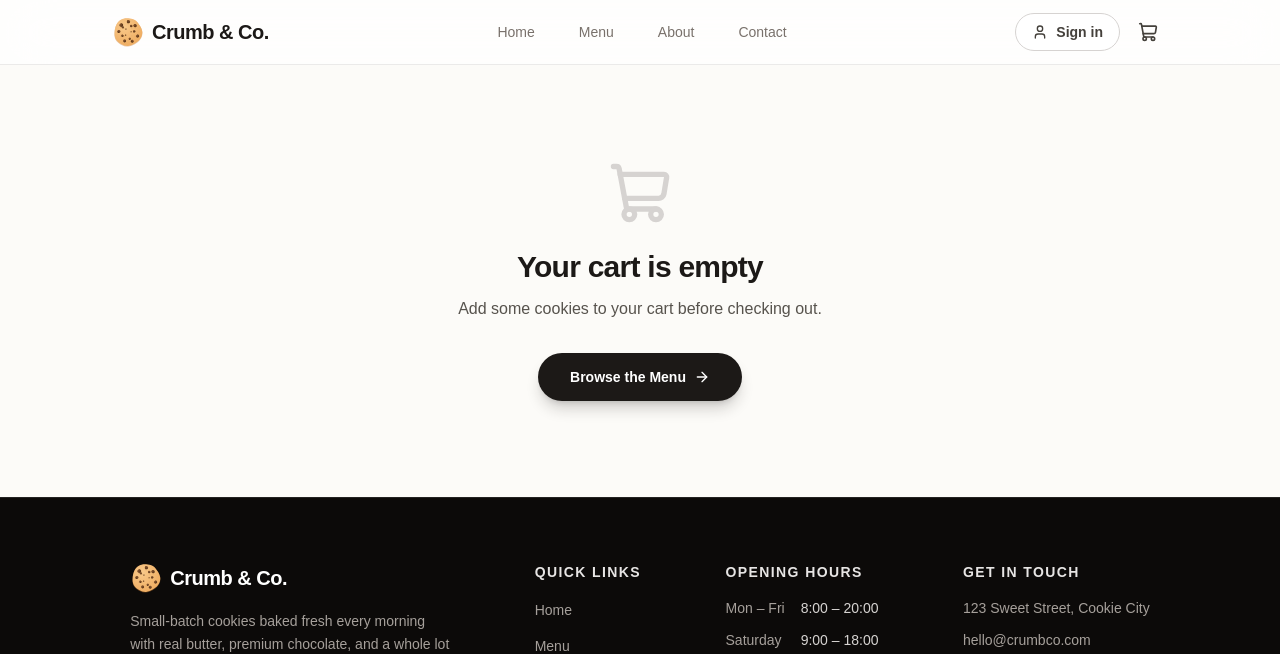
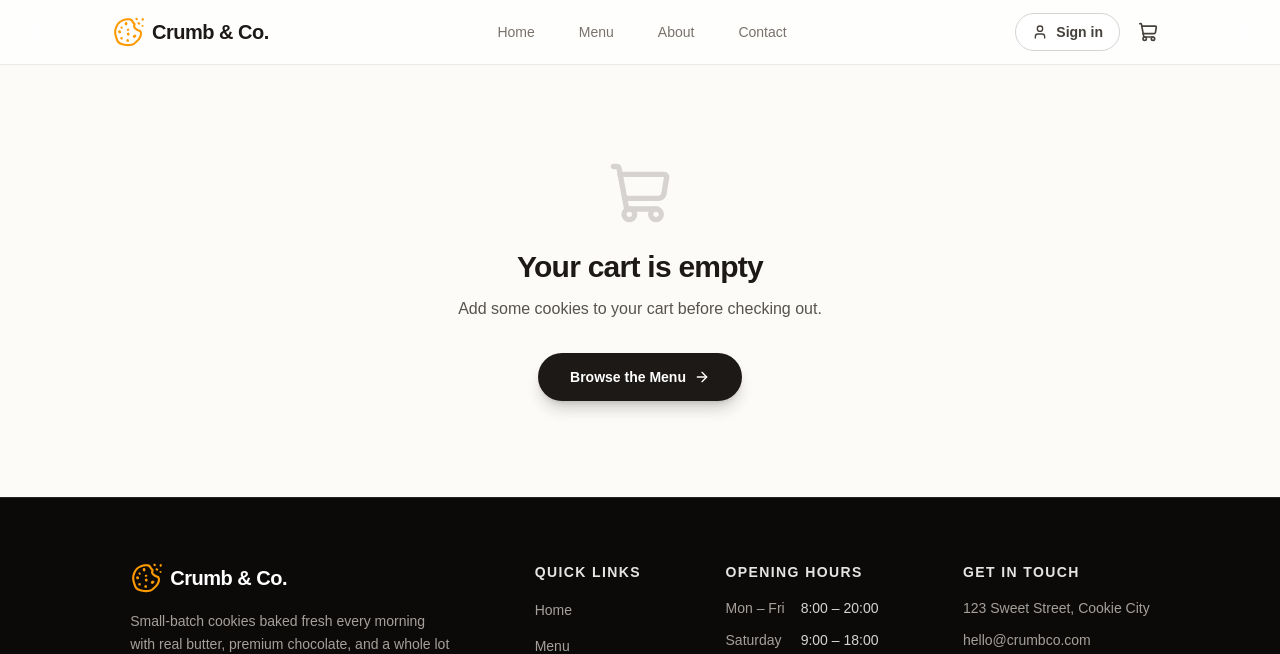
Before and after one commit to juliarina/cookie-store, a React (Vite) app: page /checkout in a window 1280 px wide. Shown: the top 654 px of the page. Built offline with nearby package versions, Linux system fonts and the light colour scheme.

Commit message:
style: replace cookie logo with react-icons RxCookie

```diff
--- a/package.json
+++ b/package.json
@@ -22,6 +22,7 @@
     "radix-ui": "^1.6.7",
     "react": "^19.2.8",
     "react-dom": "^19.2.8",
+    "react-icons": "^5.7.0",
     "react-router": "^7.18.2",
     "shadcn": "^4.18.0",
     "tailwind-merge": "^3.6.0",
--- a/src/components/CookieIcon.tsx
+++ /dev/null
@@ -1,130 +0,0 @@
-function polar(radius: number, angleDeg: number) {
-  const a = (angleDeg * Math.PI) / 180
-  return { x: 16 + radius * Math.cos(a), y: 16 + radius * Math.sin(a) }
-}
-
-function ring(radius: number, count: number, startDeg: number) {
-  return Array.from({ length: count }, (_, i) =>
-    polar(radius, startDeg + (i * 360) / count),
-  )
-}
-
-function pseudo(seed: number) {
-  return Math.abs(Math.sin(seed * 127.1) * 43758.5453) % 1
-}
-
-function blobPath(cx: number, cy: number, baseR: number, points: number) {
-  const pts = Array.from({ length: points }, (_, i) => {
-    const a = (i / points) * Math.PI * 2
-    const r =
-      baseR +
-      0.35 * Math.sin(a * 3 + 1.2) +
-      0.2 * Math.sin(a * 5 + 0.4) +
-      0.08 * Math.sin(a * 7 + 2.2)
-    return { x: cx + r * Math.cos(a), y: cy + r * Math.sin(a) }
-  })
-  const n = pts.length
-  let d = `M ${pts[0].x} ${pts[0].y}`
-  for (let i = 0; i < n; i++) {
-    const p0 = pts[(i - 1 + n) % n]
-    const p1 = pts[i]
-    const p2 = pts[(i + 1) % n]
-    const p3 = pts[(i + 2) % n]
-    const cp1x = p1.x + (p2.x - p0.x) / 6
-    const cp1y = p1.y + (p2.y - p0.y) / 6
-    const cp2x = p2.x - (p3.x - p1.x) / 6
-    const cp2y = p2.y - (p3.y - p1.y) / 6
-    d += ` C ${cp1x} ${cp1y} ${cp2x} ${cp2y} ${p2.x} ${p2.y}`
-  }
-  d += " Z"
-  return d
-}
-
-const cookiePath = blobPath(16, 16, 13.8, 24)
-const shadowPath = blobPath(16, 16.5, 14, 24)
-
-function jitteredRing(
-  radius: number,
-  count: number,
-  startDeg: number,
-  baseScale: number,
-  scaleSpread: number,
-  seed: number,
-) {
-  return Array.from({ length: count }, (_, i) => {
-    const angle = startDeg + (i * 360) / count + (pseudo(seed + i) - 0.5) * 24
-    const r = radius + (pseudo(seed + 100 + i) - 0.5) * 2
-    const pos = polar(r, angle)
-    return {
-      x: pos.x,
-      y: pos.y,
-      rotate: (pseudo(seed + 200 + i) - 0.5) * 120,
-      scale: baseScale + pseudo(seed + 300 + i) * scaleSpread,
-    }
-  })
-}
-
-const chips = [
-  ...jitteredRing(3.8, 3, 0, 0.5, 0.2, 1),
-  ...jitteredRing(6.8, 5, 0, 0.85, 0.25, 11),
-  ...jitteredRing(9.6, 7, 18, 1.2, 0.4, 21),
-]
-
-const crumbs = [
-  ...ring(5.4, 4, 45),
-  ...ring(8.2, 6, 30),
-]
-
-export default function CookieIcon({ className }: { className?: string }) {
-  return (
-    <svg viewBox="0 0 32 32" fill="none" className={className} aria-hidden="true">
-      <defs>
-        <radialGradient id="cc-dough" cx="0.35" cy="0.3" r="1">
-          <stop offset="0%" stopColor="#F9C98A" />
-          <stop offset="70%" stopColor="#EFAE63" />
-          <stop offset="100%" stopColor="#E09B4E" />
-        </radialGradient>
-        <radialGradient id="cc-chip" cx="0.35" cy="0.3" r="1.1">
-          <stop offset="0%" stopColor="#7A4A28" />
-          <stop offset="100%" stopColor="#46290F" />
-        </radialGradient>
-        <g id="cc-chip-shape">
-          <path
-            d="M0 -1.1 C0.7 -1.2 1.2 -0.7 1.2 0 C1.2 0.7 0.7 1.2 0 1.2 C-0.7 1.2 -1.2 0.7 -1.2 0 C-1.2 -0.7 -0.7 -1.2 0 -1.1 Z"
-            fill="url(#cc-chip)"
-          />
-          <path
-            d="M-0.5 -0.6 C-0.1 -0.8 0.4 -0.7 0.7 -0.3"
-            fill="none"
-            stroke="#8A5A33"
-            strokeWidth="0.4"
-            strokeLinecap="round"
-          />
-        </g>
-      </defs>
-
-      <path d={shadowPath} fill="#C4762C" opacity="0.4" />
-
-      <path d={cookiePath} fill="url(#cc-dough)" />
-
-      {crumbs.map((crumb) => (
-        <circle
-          key={`crumb-${crumb.x.toFixed(1)}-${crumb.y.toFixed(1)}`}
-          cx={crumb.x}
-          cy={crumb.y}
-          r="0.6"
-          fill="#DCA463"
-          opacity="0.5"
-        />
-      ))}
-
-      {chips.map((chip) => (
-        <use
-          key={`chip-${chip.x.toFixed(1)}-${chip.y.toFixed(1)}`}
-          href="#cc-chip-shape"
-          transform={`translate(${chip.x} ${chip.y}) rotate(${chip.rotate}) scale(${chip.scale})`}
-        />
-      ))}
-    </svg>
-  )
-}
--- a/src/components/layout/Footer.tsx
+++ b/src/components/layout/Footer.tsx
@@ -1,5 +1,5 @@
 import { Link } from "react-router"
-import CookieIcon from "../CookieIcon"
+import { RxCookie } from "react-icons/rx"
 
 const quickLinks = [
   { to: "/", label: "Home" },
@@ -23,7 +23,7 @@ export default function Footer() {
         <div className="flex flex-col gap-12 lg:flex-row lg:items-start lg:justify-around">
           <div className="max-w-lg lg:max-w-xs">
             <div className="flex items-center gap-2">
-              <CookieIcon className="h-8 w-8 text-amber-500" />
+              <RxCookie className="h-8 w-8 text-amber-500" />
               <span className="font-logo text-xl font-bold tracking-tight text-white">
                 Crumb & Co.
               </span>
--- a/src/components/layout/Header.tsx
+++ b/src/components/layout/Header.tsx
@@ -1,7 +1,7 @@
 import { useEffect, useRef, useState } from "react"
 import { Link, NavLink, useLocation, useNavigate } from "react-router"
 import { Minus, Plus, ShoppingCart, Trash2, User } from "lucide-react"
-import CookieIcon from "../CookieIcon"
+import { RxCookie } from "react-icons/rx"
 import { useCart } from "../../context/CartContext"
 import { Sheet, SheetContent, SheetTrigger } from "../ui/sheet"
 
@@ -59,7 +59,7 @@ export default function Header() {
           className="group flex items-center gap-2"
           onClick={() => setOpen(false)}
         >
-          <CookieIcon className="h-8 w-8 text-amber-500 transition-transform duration-300 group-hover:rotate-12" />
+          <RxCookie className="h-8 w-8 text-amber-500 transition-transform duration-300 group-hover:rotate-12" />
           <span className="font-logo text-xl font-bold tracking-tight text-stone-900">
             Crumb & Co.
           </span>
@@ -138,7 +138,7 @@ export default function Header() {
                           className="flex items-center gap-3 py-3"
                         >
                           <div className="flex h-10 w-10 shrink-0 items-center justify-center rounded-2xl bg-amber-50">
-                            <CookieIcon className="h-8 w-8 text-amber-500" />
+                            <RxCookie className="h-8 w-8 text-amber-500" />
                           </div>
                           <div className="min-w-0 flex-1">
                             <p className="truncate text-sm font-semibold text-stone-900">
--- a/src/pages/Checkout.tsx
+++ b/src/pages/Checkout.tsx
@@ -1,7 +1,7 @@
 import { useState, type FormEvent } from "react"
 import { Link } from "react-router"
 import { ArrowRight, ShoppingCart, Trash2 } from "lucide-react"
-import CookieIcon from "../components/CookieIcon"
+import { RxCookie } from "react-icons/rx"
 import { useCart } from "../context/CartContext"
 
 const inputClasses =
@@ -201,7 +201,7 @@ export default function Checkout() {
             {items.map((item) => (
               <li key={item.cookie.id} className="flex items-center gap-3 py-4">
                 <div className="flex h-11 w-11 shrink-0 items-center justify-center rounded-2xl bg-amber-50">
-                  <CookieIcon className="h-9 w-9 text-amber-500" />
+                  <RxCookie className="h-9 w-9 text-amber-500" />
                 </div>
                 <div className="min-w-0 flex-1">
                   <p className="truncate text-sm font-semibold text-stone-900">
--- a/src/pages/Login.tsx
+++ b/src/pages/Login.tsx
@@ -1,7 +1,7 @@
 import { useState, type FormEvent } from "react"
 import { Link } from "react-router"
 import { ArrowRight, LogIn } from "lucide-react"
-import CookieIcon from "../components/CookieIcon"
+import { RxCookie } from "react-icons/rx"
 
 const inputClasses =
   "w-full rounded-2xl border border-stone-300 bg-white px-4 py-3 text-stone-900 outline-none transition placeholder:text-stone-400 focus:border-amber-500 focus:ring-4 focus:ring-amber-500/15"
@@ -25,7 +25,7 @@ export default function Login() {
       <div className="relative w-full max-w-md">
         <div className="rounded-3xl border border-stone-200 bg-white p-8 shadow-xl shadow-stone-900/5 sm:p-10">
           <div className="flex flex-col items-center text-center">
-            <CookieIcon className="h-16 w-16" />
+            <RxCookie className="h-16 w-16" />
             <h1 className="mt-4 text-2xl font-bold tracking-tight text-stone-900">
               Welcome back
             </h1>
--- a/src/pages/Register.tsx
+++ b/src/pages/Register.tsx
@@ -1,7 +1,7 @@
 import { useState, type FormEvent } from "react"
 import { Link } from "react-router"
 import { ArrowRight, UserPlus } from "lucide-react"
-import CookieIcon from "../components/CookieIcon"
+import { RxCookie } from "react-icons/rx"
 
 const inputClasses =
   "w-full rounded-2xl border border-stone-300 bg-white px-4 py-3 text-stone-900 outline-none transition placeholder:text-stone-400 focus:border-amber-500 focus:ring-4 focus:ring-amber-500/15"
@@ -25,7 +25,7 @@ export default function Register() {
       <div className="relative w-full max-w-md">
         <div className="rounded-3xl border border-stone-200 bg-white p-8 shadow-xl shadow-stone-900/5 sm:p-10">
           <div className="flex flex-col items-center text-center">
-            <CookieIcon className="h-16 w-16" />
+            <RxCookie className="h-16 w-16" />
             <h1 className="mt-4 text-2xl font-bold tracking-tight text-stone-900">
               Create your account
             </h1>
```
Also changed, not shown: public/favicon.svg, 1 other file (tests, documents, lock files or other folders).
